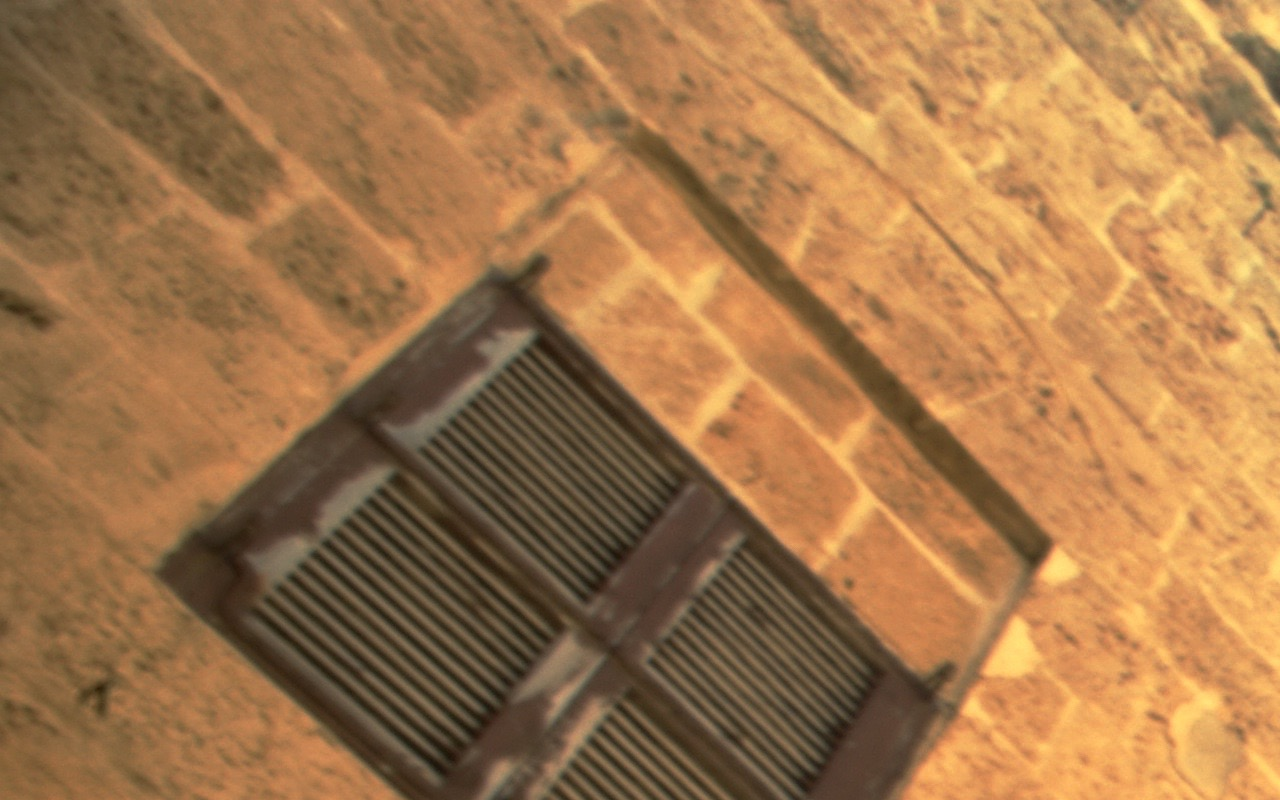
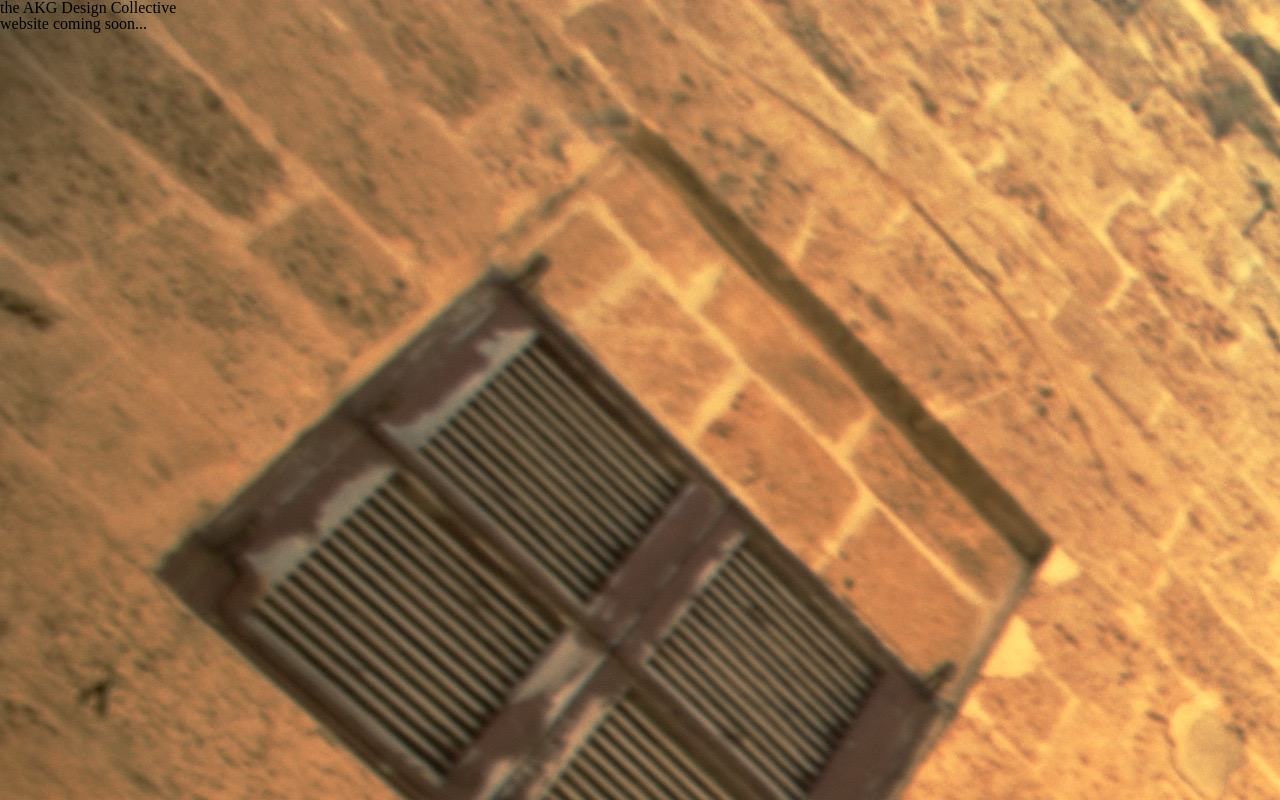
Before and after one commit to akgregg/akgdesignco, a plain HTML site: page index.html in a window 1280 px wide. Drawn offline with Linux system fonts and the light colour scheme.

Commit message:
coming soon header html

```diff
--- a/index.html
+++ b/index.html
@@ -7,6 +7,12 @@
     <link href="resources/css/style.css" rel="stylesheet" type="text/css">
   </head>
   <body>
+    <header>
+      <h1>the AKG Design Collective</h1>
+    </header>
+    <article class="latest-news">
+      <h2>website coming soon...</h2>
+    </article>
 
   </body>
 </html>
```
